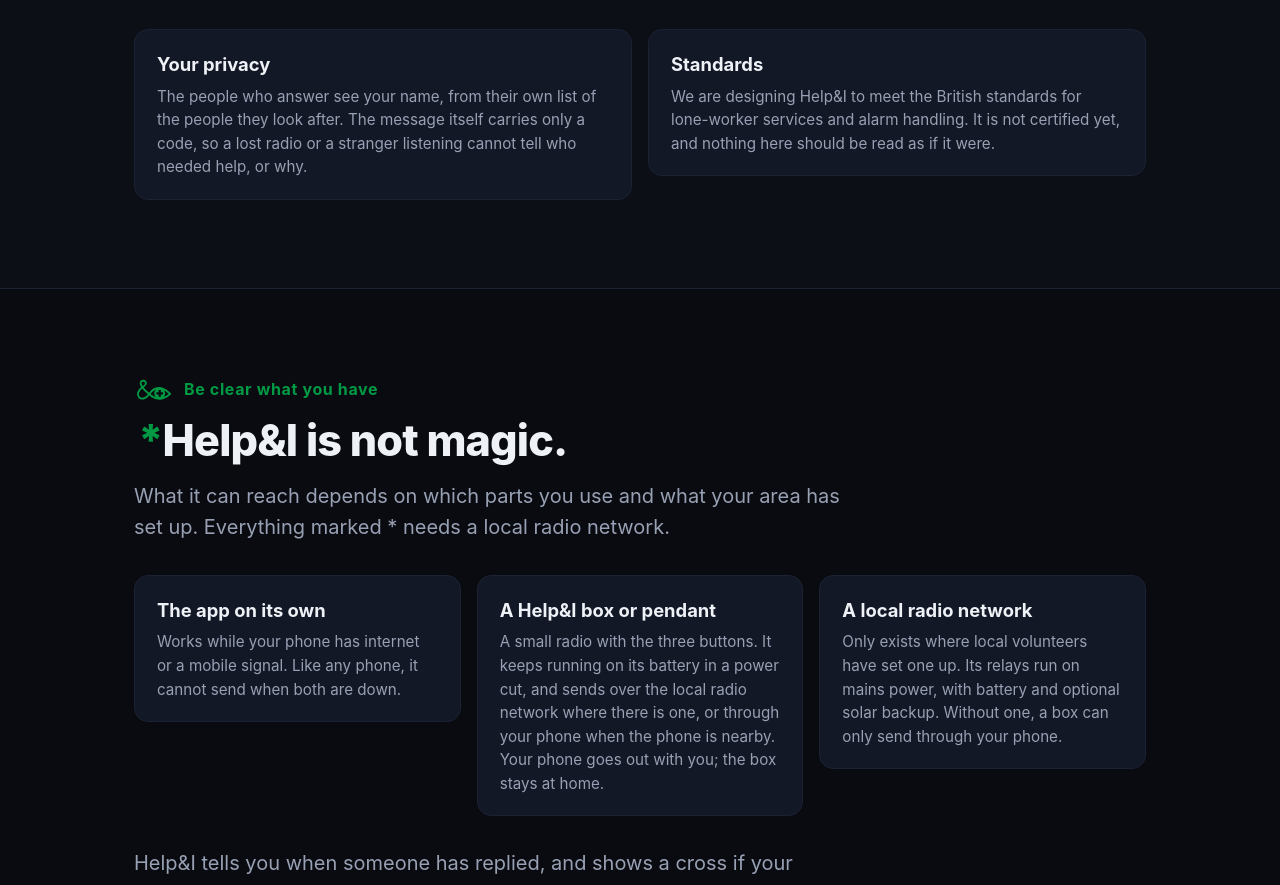
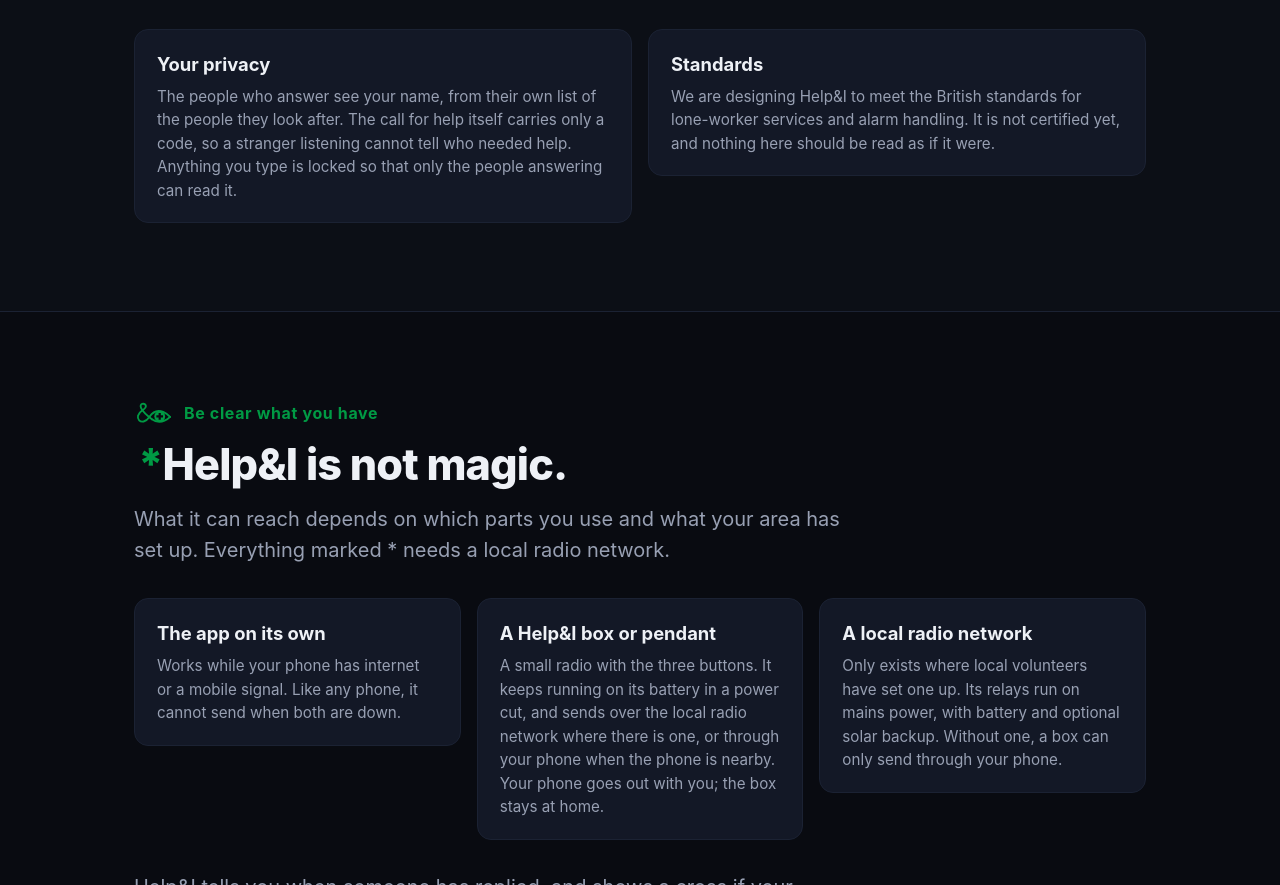
Before and after one commit to andeyePro/helpandeye, a plain HTML site: page site/index.html in a window 1280 px wide. Shown: the part 3969-4854 px from the top of the page. Drawn offline with Linux system fonts and the light colour scheme.

Commit message:
site: privacy card says typed text is readable only by responders
Co-Authored-By: Claude Opus 5.5 <noreply@anthropic.com>
Claude-Session: https://claude.ai/code/session_01MZKeJZmbbQPzQVWwJ6Yho8

```diff
--- a/site/index.html
+++ b/site/index.html
@@ -221,8 +221,9 @@
     </ol>
     <div class="two">
       <div class="card"><h3>Your privacy</h3><p>The people who answer see your name, from their own list
-        of the people they look after. The message itself carries only a code, so a lost radio or a
-        stranger listening cannot tell who needed help, or why.</p></div>
+        of the people they look after. The call for help itself carries only a code, so a stranger
+        listening cannot tell who needed help. Anything you type is locked so that only the people
+        answering can read it.</p></div>
       <div class="card"><h3>Standards</h3><p>We are designing Help&amp;I to meet the British standards for
         lone-worker services and alarm handling. It is not certified yet, and nothing here should be read
         as if it were.</p></div>
```
